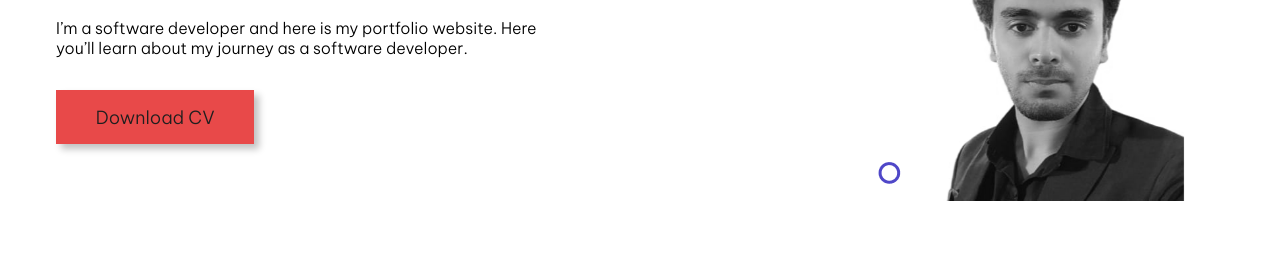
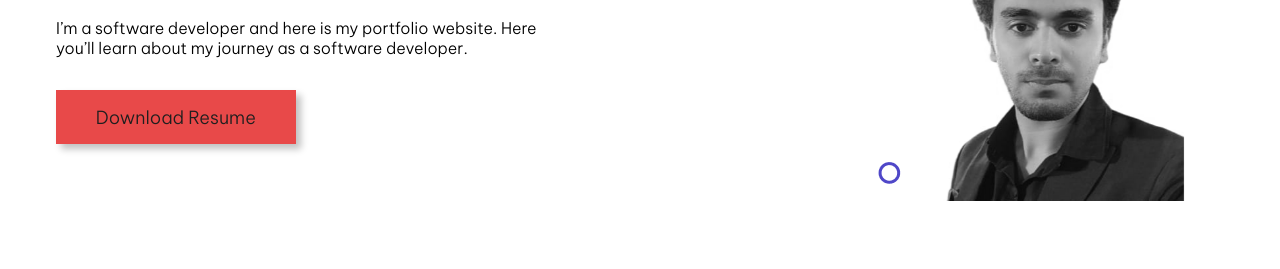
Before and after one commit to kkaran13/Personal-Portfolio, a plain HTML site: page index.html in a window 1280 px wide. Shown: the part 348-617 px from the top of the page. Drawn offline with nearby package versions, Linux system fonts and the light colour scheme.

Commit message:
index.html

```diff
--- a/index.html
+++ b/index.html
@@ -52,7 +52,7 @@
             you’ll learn about my journey as a software developer.
           </p>
           <div class="btn">
-            <a href="https://drive.google.com/file/d/1qfk_z_GVgsdQsfXxBWPREEihWnZQW2l6/view?usp=drivesdk" target="_blank">Download CV</a>
+            <a href="https://drive.google.com/file/d/1qfk_z_GVgsdQsfXxBWPREEihWnZQW2l6/view?usp=drivesdk" target="_blank">Download Resume</a>
           </div>
         </div>
         <div class="imgContainer">
```
